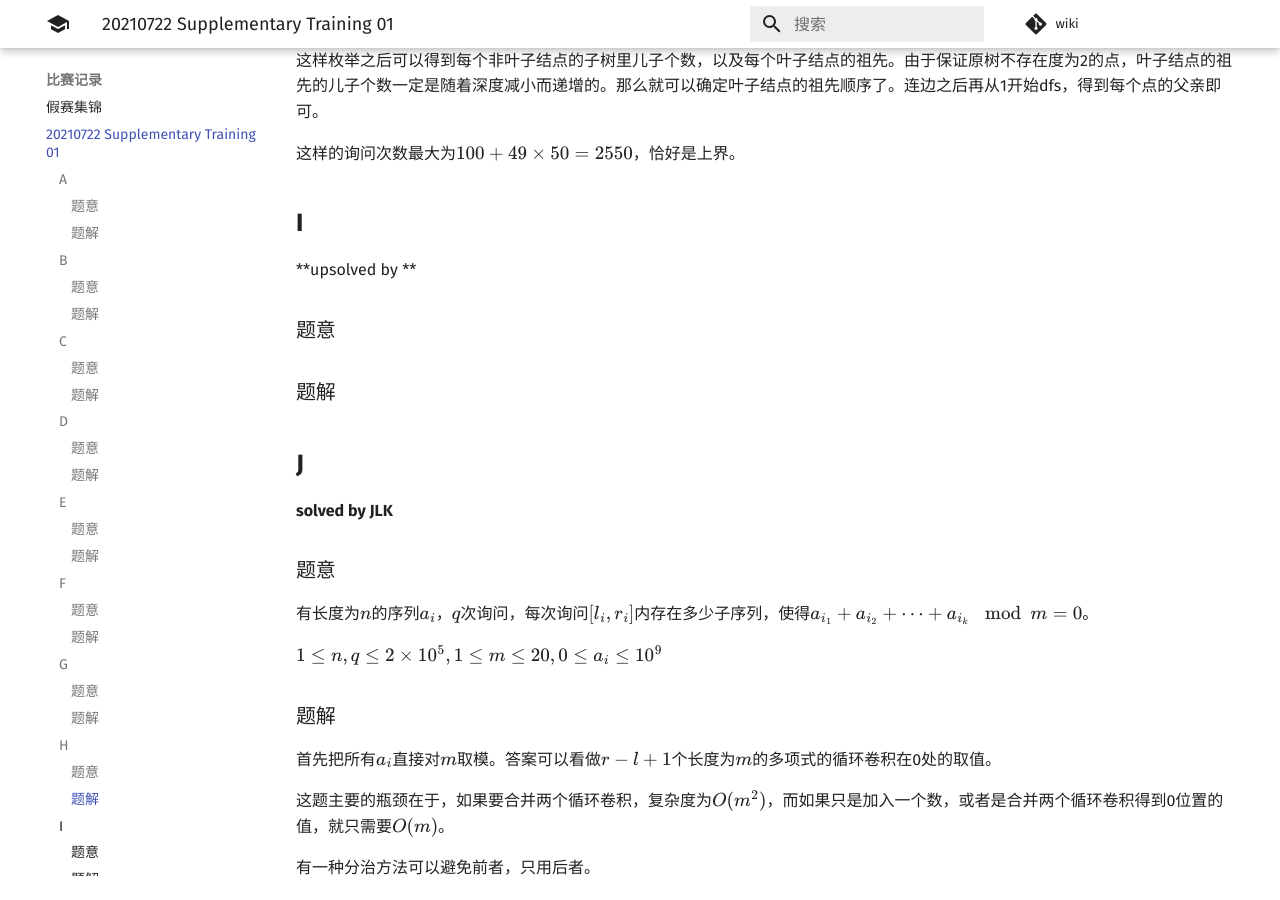
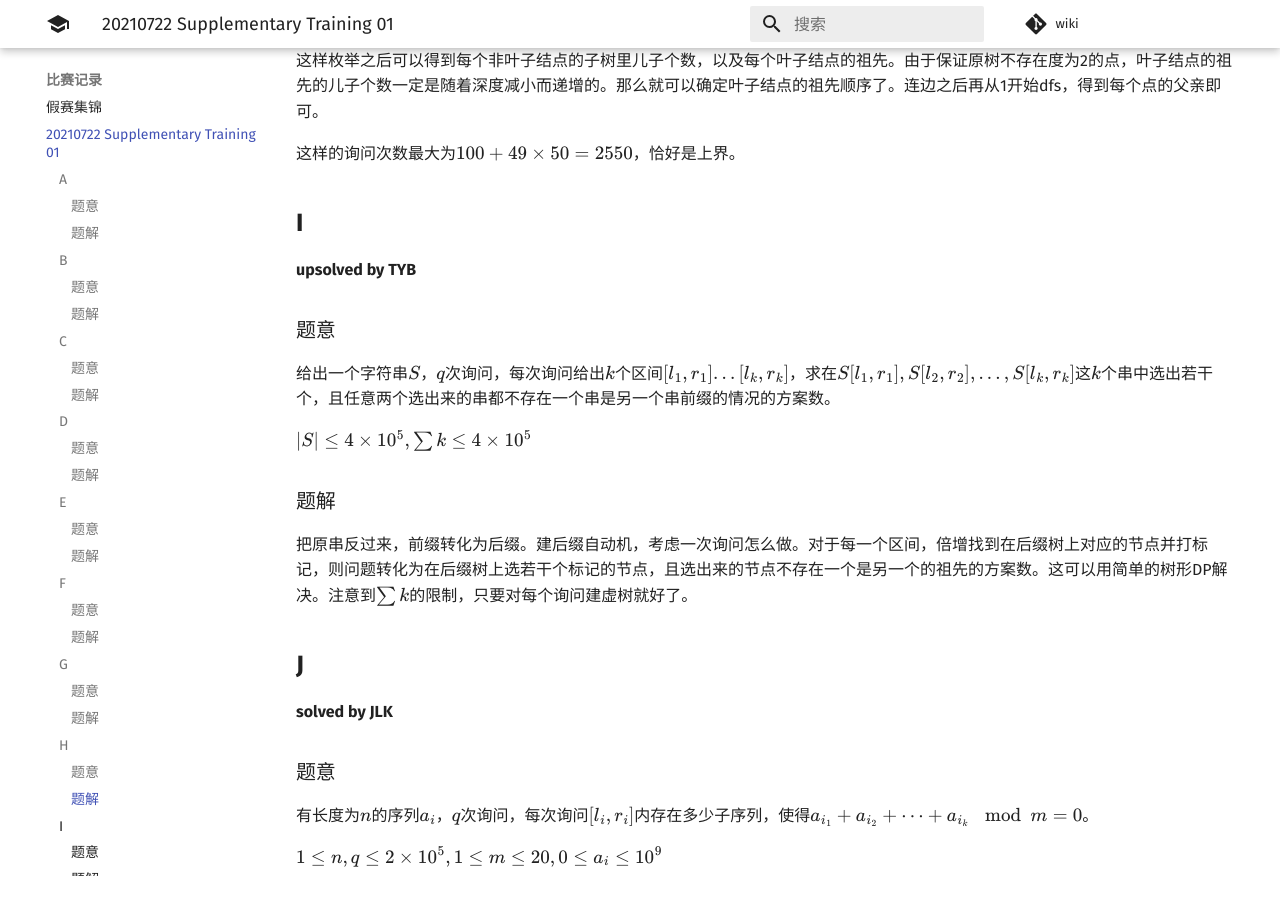
Before and after one commit to PoorMath/PoorMath.github.io, an MkDocs documentation site: the page built from docs/contest/2021-2022 BUAA XCPC Team Supplementary Training 01.md, in a window 1280 px wide and 900 px high, scrolled down 4177 px. Built offline with MkDocs 1.6.1 and Material for MkDocs 9.7.7, drawn with Linux system fonts in a browser that asks for light colours; comment, search, counter and statistics services are not loaded.

Commit message:
Update 2021-2022 BUAA XCPC Team Supplementary Training 01.md

```diff
--- a/docs/contest/2021-2022 BUAA XCPC Team Supplementary Training 01.md
+++ b/docs/contest/2021-2022 BUAA XCPC Team Supplementary Training 01.md
@@ -160,15 +160,17 @@ $1 \le n \le 100$，询问次数小于2550。
 
 ## **I**
 
-**upsolved by **
+**upsolved by TYB**
 
 ### 题意
 
+给出一个字符串$S$，$q$次询问，每次询问给出$k$个区间$[l_1,r_1]...[l_k,r_k]$，求在$S[l_1,r_1],S[l_2,r_2],...,S[l_k,r_k]$这$k$个串中选出若干个，且任意两个选出来的串都不存在一个串是另一个串前缀的情况的方案数。
 
+$|S|\le4\times 10^5,\sum k\le4\times 10^5$
 
 ### 题解
 
-
+把原串反过来，前缀转化为后缀。建后缀自动机，考虑一次询问怎么做。对于每一个区间，倍增找到在后缀树上对应的节点并打标记，则问题转化为在后缀树上选若干个标记的节点，且选出来的节点不存在一个是另一个的祖先的方案数。这可以用简单的树形DP解决。注意到$\sum k$的限制，只要对每个询问建虚树就好了。
 
 ## **J**
 
```
